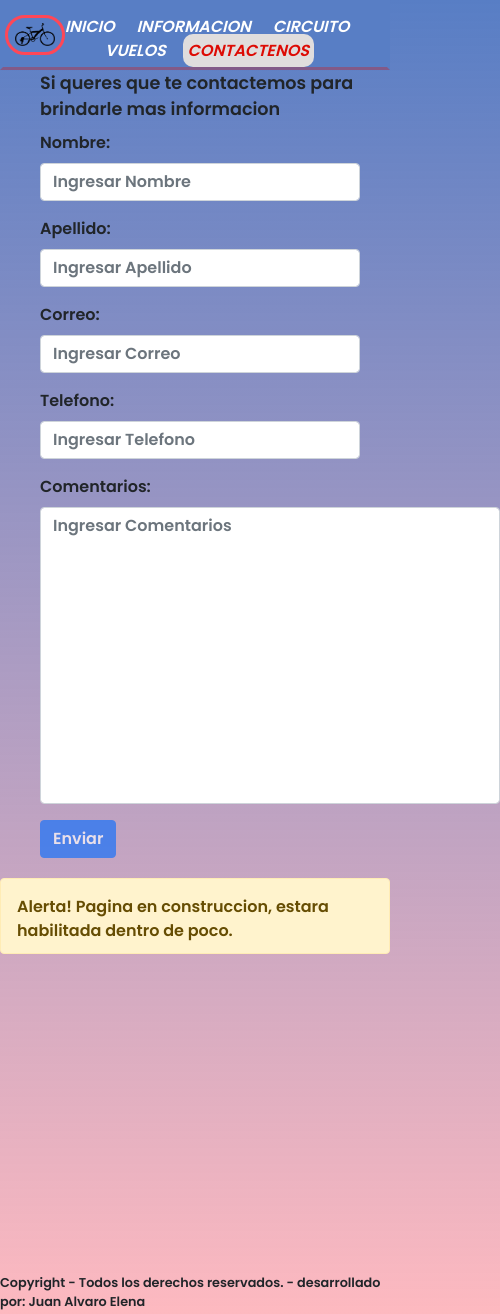
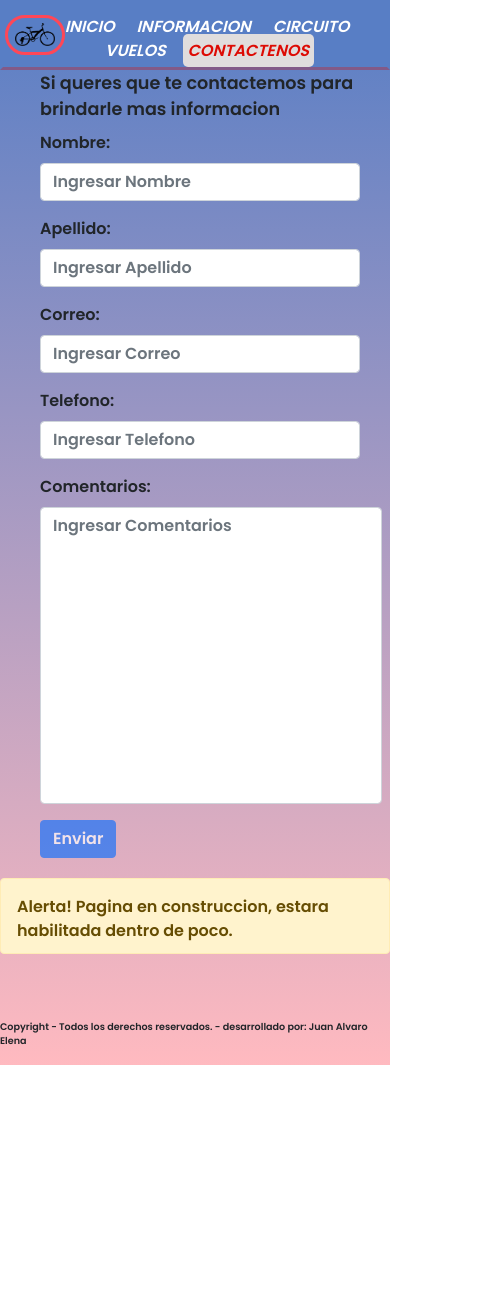
Before and after one commit to Alvarojae/Shimanami-Kaido, a website: page formulario.html in a window 390 px wide. Shown: the whole page, 500 px wide, since content can reach past the window. After the commit the page ends 1065 px from the top, so only its background shows below. Drawn offline with nearby package versions, Linux system fonts and the light colour scheme.

Commit message:
Update Contactenos

```diff
--- a/scss/_main.scss
+++ b/scss/_main.scss
@@ -80,7 +80,7 @@
 nav .active a {
     background-color: #e0dddd;
     color: #dd0b04;
-    border-radius: 10px;
+    border-radius: 5px;
 }
 
 //Nav, Icon and footer Mobile
@@ -112,7 +112,8 @@
 
     #footer{
         p{
-            font-size: 0.80rem;
+            font-size: 0.60rem;
+            bottom: 0;
         }
     }
 
@@ -295,6 +296,7 @@
 
 .alert-warning{
     padding-bottom: 10px;
+    width: 100%;
 }
 
 .divFiller{
@@ -309,10 +311,12 @@
         padding-left: 40px;
         font-size: 1.1rem;
     }
-    .formComentarios{
-        .textArea1{
-            padding-left: 40px;
-        }
+
+    #exampleFormControlTextarea1{
+        width: 342px;
+    }
+    .divFiller{
+        height: 50px;
     }
 }
 
```
Also changed, not shown: css/main.css.
